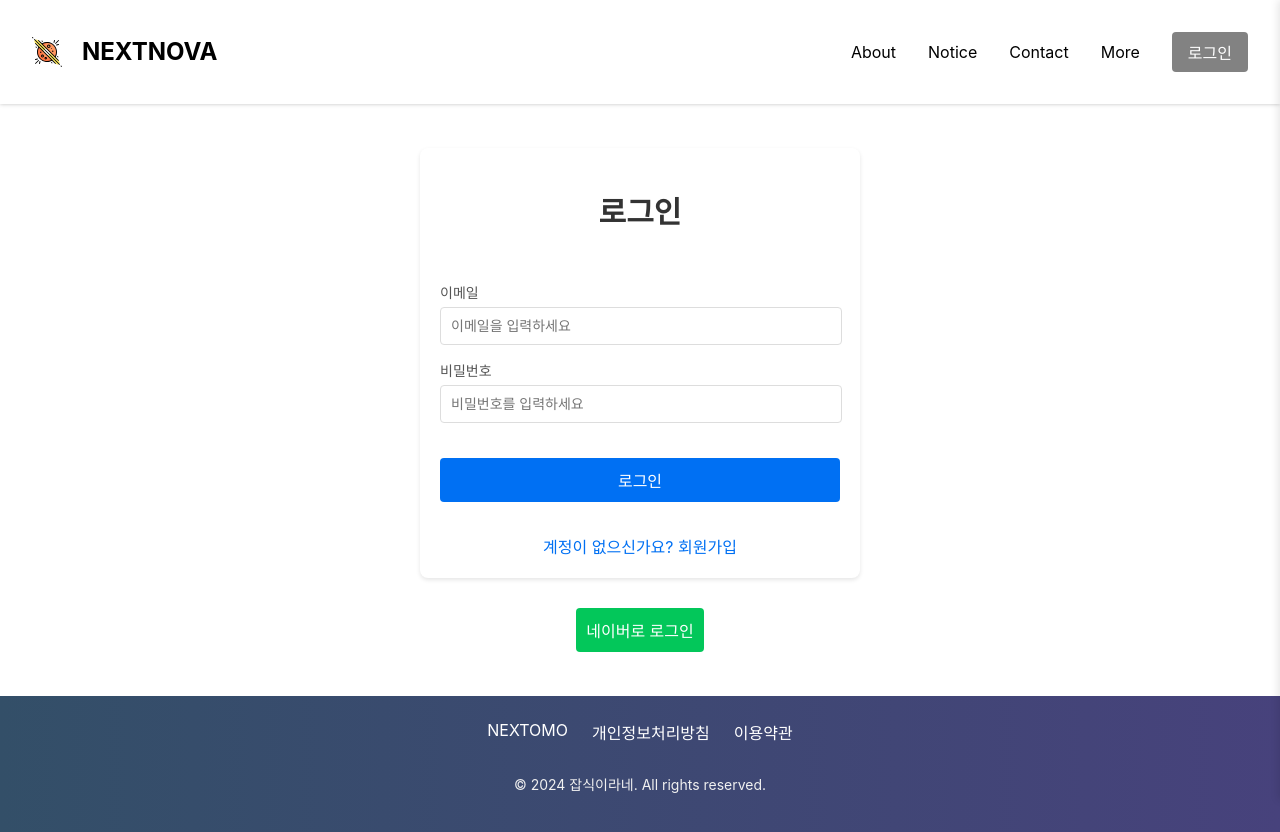
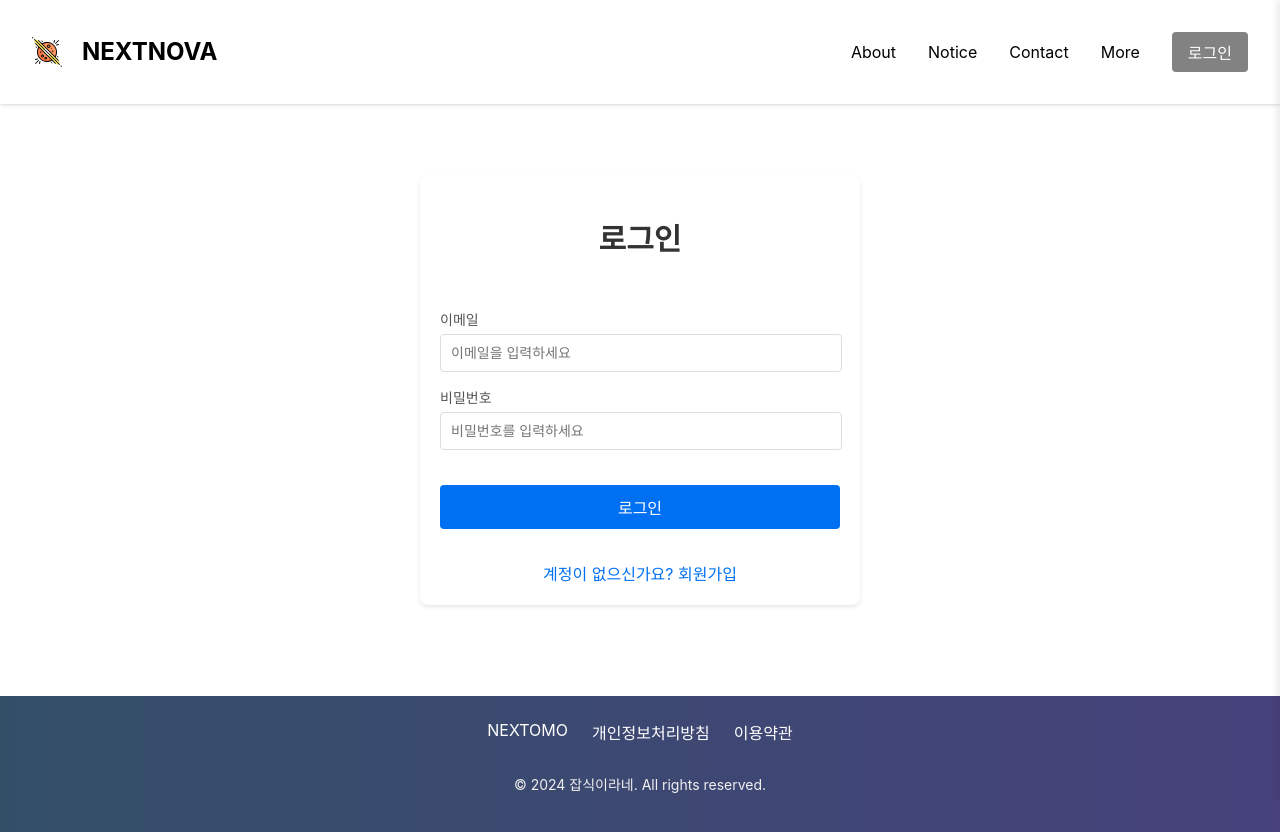
Before and after one commit to jobsicke7/nextnova, a Next.js app: page /login in a window 1280 px wide. Built offline with nearby package versions, Linux system fonts and the light colour scheme; no server answers.

Commit message:
네이버 로그인 잠시 중지

```diff
--- a/src/app/login/page.tsx
+++ b/src/app/login/page.tsx
@@ -81,9 +81,9 @@ export default function LoginPage() {
                     <Link href="/register">계정이 없으신가요? 회원가입</Link>
                 </div>
             </div>
-            <button onClick={() => signIn('naver')} className={styles.oauthButton}>
+            {/* <button onClick={() => signIn('naver')} className={styles.oauthButton}>
                 네이버로 로그인
-            </button>
+            </button> */}
         </div>
     );
 }
```
